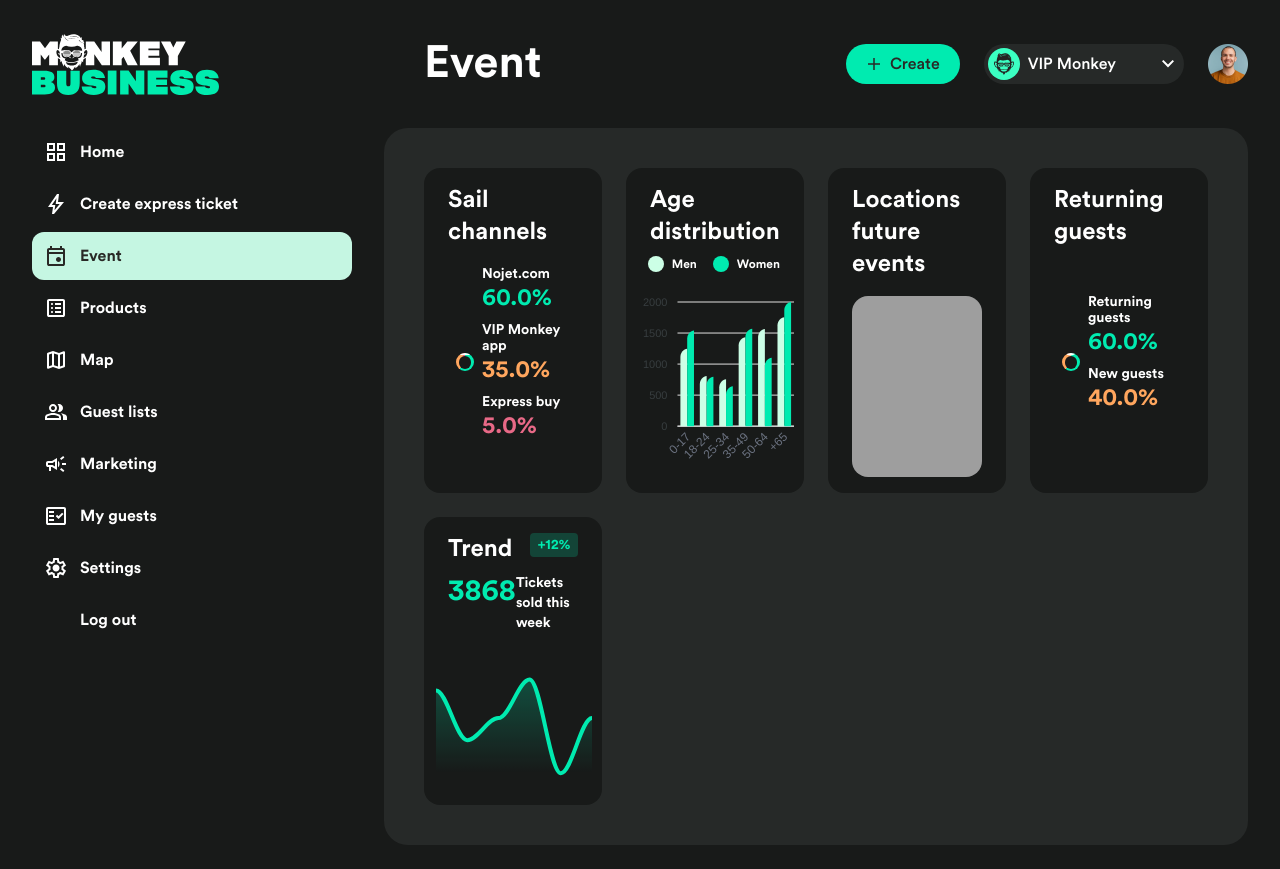
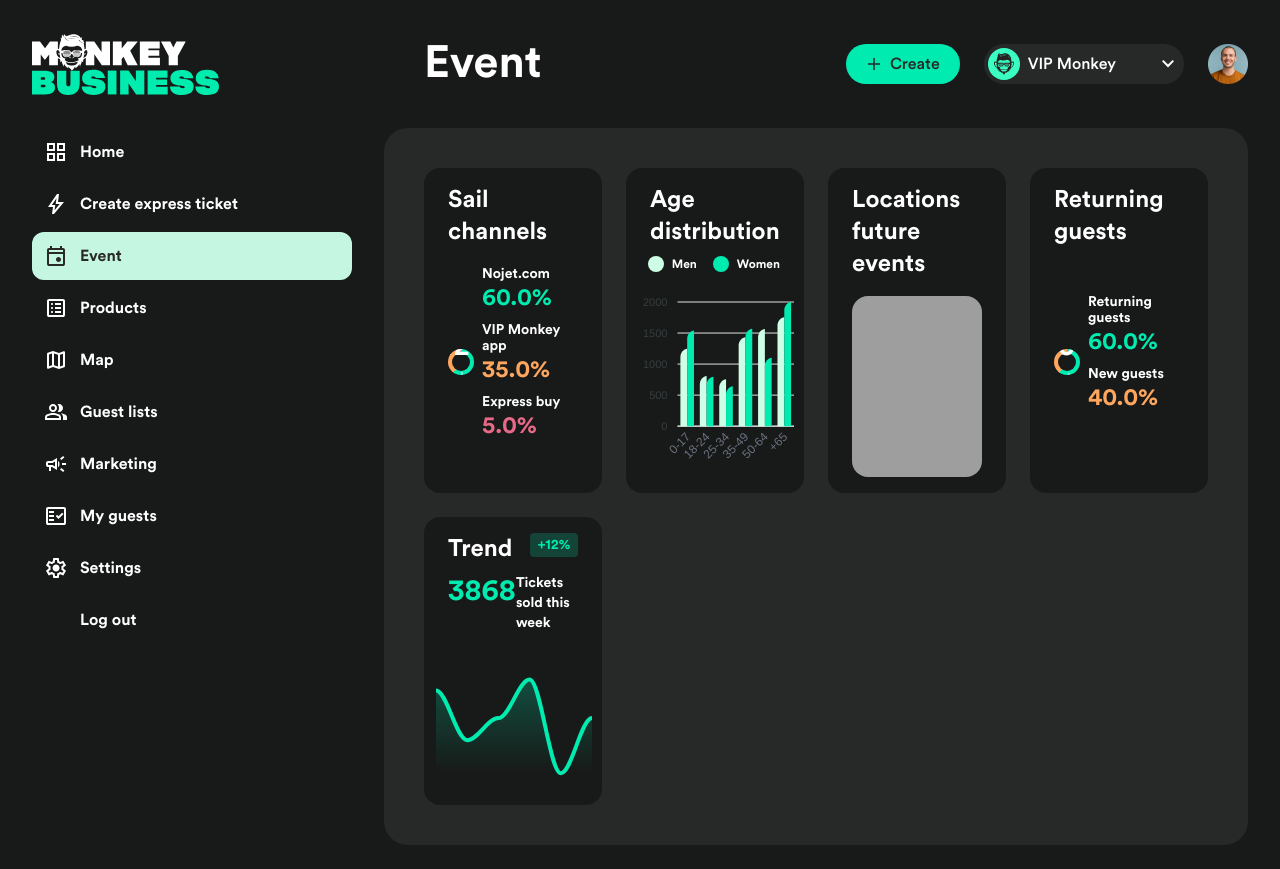
Before and after one commit to tipicaweb/monkey-business, a website: page index.html in a window 1280 px wide. Drawn offline with nearby package versions, Linux system fonts and the light colour scheme; grey boxes are pictures that could not be loaded.

Commit message:
Donut Charts aspect-ratio

```diff
--- a/charts.js
+++ b/charts.js
@@ -64,7 +64,7 @@ class DonutChart {
         donutEl.style.cssText = `
             width: 100%;
             padding: 0;
-            padding-top: 100%;
+            aspect-ratio: 1 / 1;
             border-radius: 100%;
             background: inherit;
             position: relative;
--- a/style/style.css
+++ b/style/style.css
@@ -235,6 +235,7 @@
     .donut-component {
         @apply w-full;
         @apply h-full;
+        @apply gap-2;
         @apply flex;
         @apply justify-between;
         @apply items-center;
@@ -243,9 +244,8 @@
     }
 
     .donut-chart {
-        @apply max-w-[60%];
         @apply w-full;
-        @apply p-2;
+        @apply h-full;
         @apply flex;
         @apply justify-center;
         @apply items-center;
```
Also changed, not shown: style/output.css.
